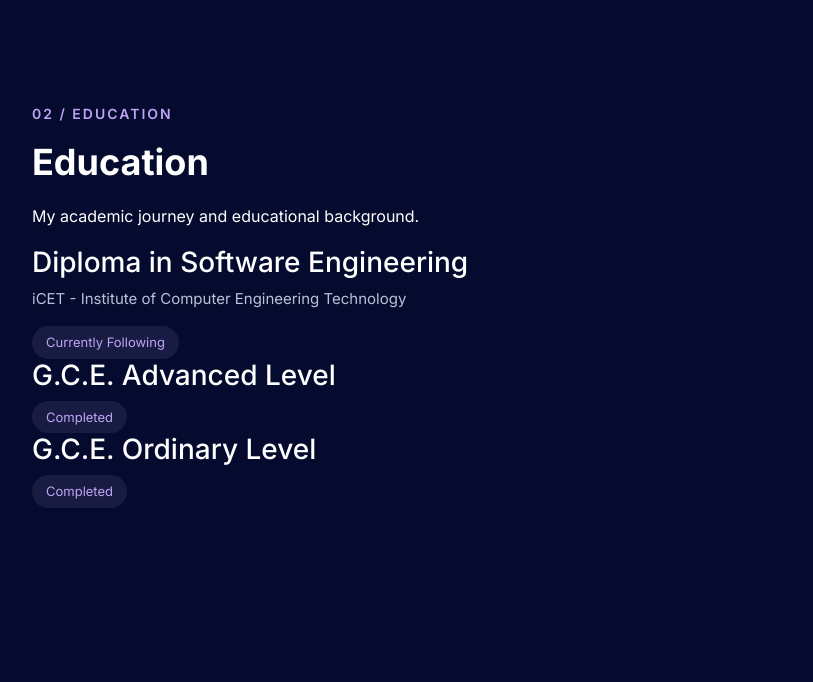
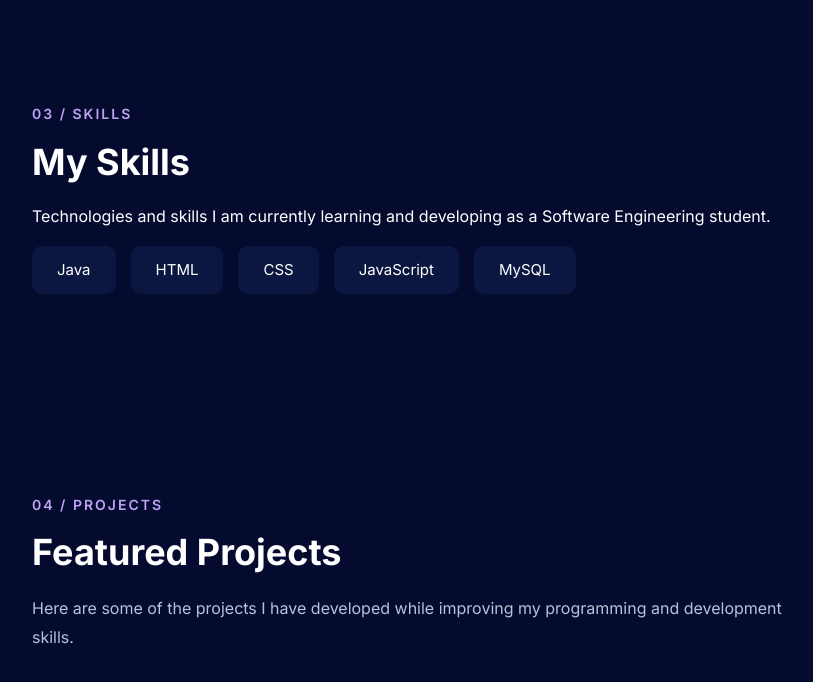
Before and after one commit to Pawani-cmb/Portfolio, a plain HTML site: page index.html in a window 1280 px wide. Shown: the part 1358-2040 px from the top of the page, without its empty margins (50-863 px from the left). Drawn offline with nearby package versions, Linux system fonts and the light colour scheme.

Commit message:
style: update css styling

```diff
--- a/index.html
+++ b/index.html
@@ -40,10 +40,6 @@
 
                         <li class="nav-item">
                             <a class="nav-link" href="#about">About</a>
-                        </li>
-
-                        <li class="nav-item">
-                            <a class="nav-link" href="#education">Education</a>
                         </li>
 
                         <li class="nav-item">
@@ -176,40 +172,6 @@
                 I am eager to learn, grow, and gain experience in the software engineering field while working towards
                 becoming a professional Software Developer. </p>
 
-
-        </section>
-
-        <section class="next-section container" id="education">
-
-            <p class="section-kicker">02 / EDUCATION</p>
-
-            <h2>Education</h2>
-
-            <p class="education-intro">
-                My academic journey and educational background.
-            </p>
-
-            <div class="education-list">
-
-                <div class="education-item">
-                    <h3>Diploma in Software Engineering</h3>
-                    <p class="institute">
-                        iCET - Institute of Computer Engineering Technology
-                    </p>
-                    <p class="education-status">Currently Following</p>
-                </div>
-
-                <div class="education-item">
-                    <h3>G.C.E. Advanced Level</h3>
-                    <p class="education-status">Completed</p>
-                </div>
-
-                <div class="education-item">
-                    <h3>G.C.E. Ordinary Level</h3>
-                    <p class="education-status">Completed</p>
-                </div>
-
-            </div>
 
         </section>
 
--- a/style.css
+++ b/style.css
@@ -293,22 +293,6 @@ img {
     max-width: 850px;
 }
 
-.institute {
-    color: #B8C2D9;
-    font-size: 15px;
-    margin-bottom: 15px;
-}
-
-.education-status {
-    display: inline-block;
-    color: #BFA4F5;
-    background-color: rgba(191, 164, 245, 0.1);
-    padding: 6px 14px;
-    border-radius: 20px;
-    font-size: 13px;
-    margin-bottom: 0;
-}
-
 .skills-list {
     display: flex;
     flex-wrap: wrap;
```
